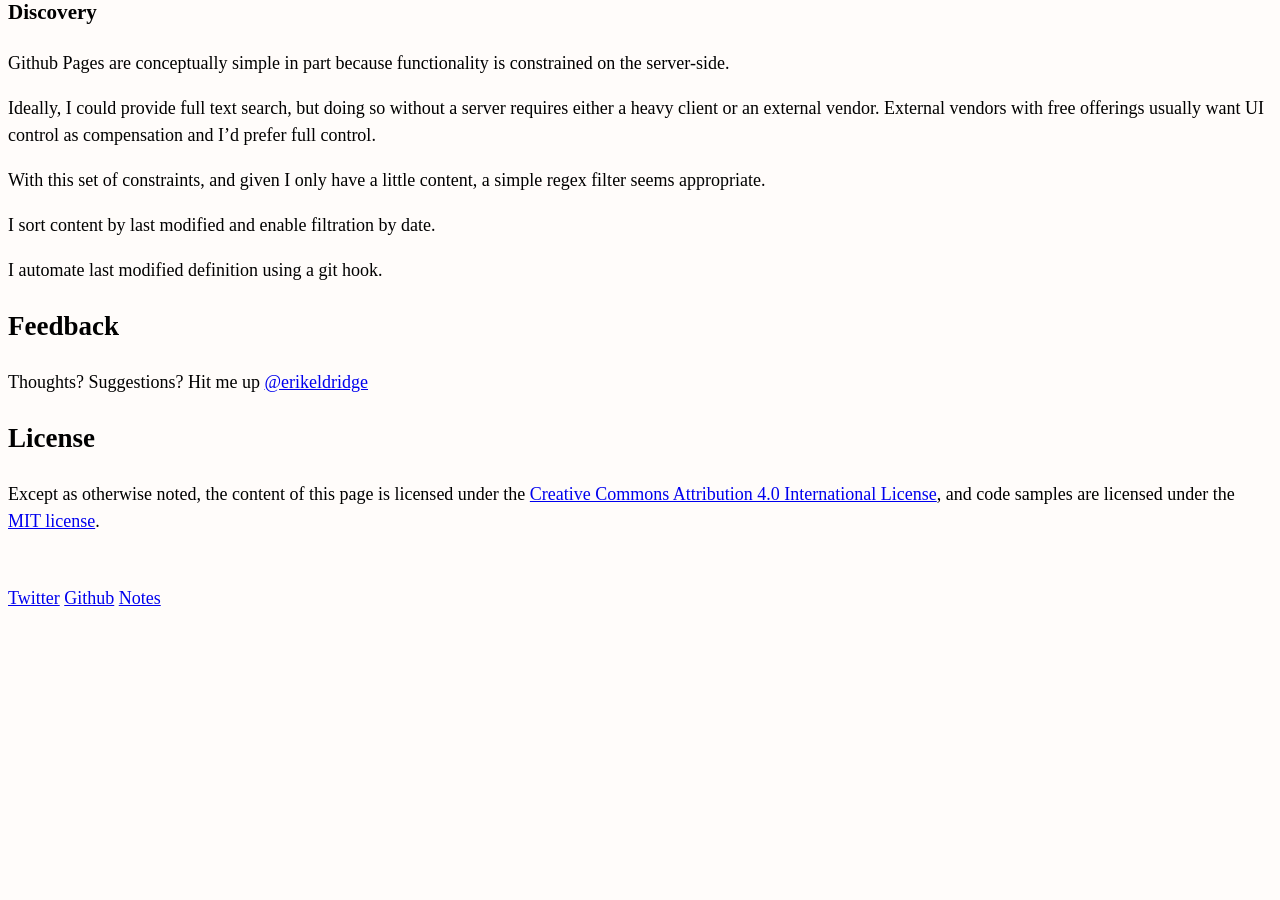
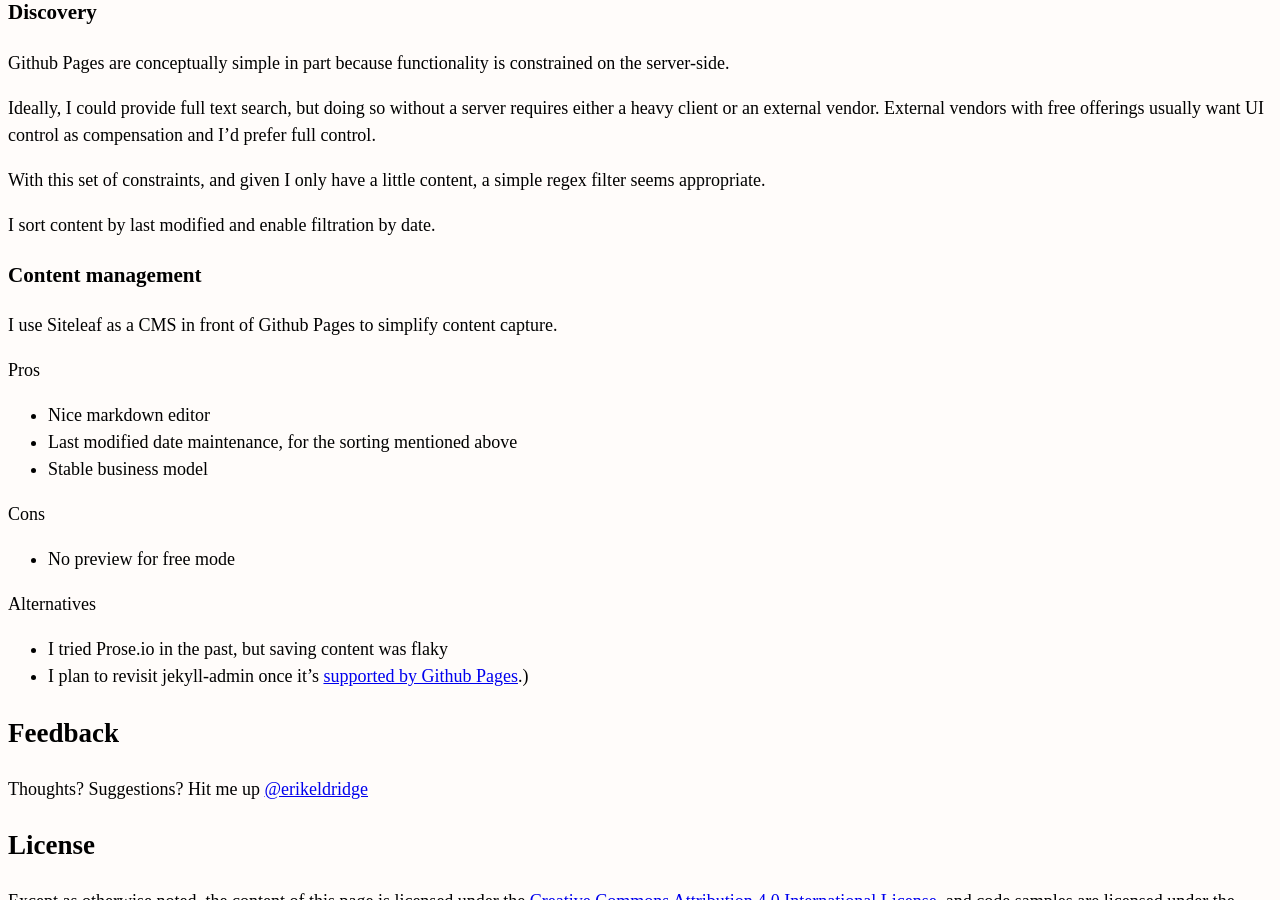
Before and after one commit to erikeldridge/erikeldridge.github.com, a Jekyll site: the page built from _posts/2017-09-27-blog.md, in a window 1280 px wide and 900 px high, scrolled down 626 px. Built offline with Jekyll 4.4.1, drawn with Linux system fonts in a browser that asks for light colours; nearby versions of some CDN libraries; before the commit the page ends 1241 px from its top, so only the background shows below that.

Commit message:
Updated Blog

```diff
--- a/_posts/2017-09-27-blog.md
+++ b/_posts/2017-09-27-blog.md
@@ -37,4 +37,18 @@
 
 I sort content by last modified and enable filtration by date.
 
-I automate last modified definition using a git hook.
+### Content management
+
+I use Siteleaf as a CMS in front of Github Pages to simplify content capture.
+
+Pros
+- Nice markdown editor
+- Last modified date maintenance, for the sorting mentioned above
+- Stable business model
+
+Cons
+- No preview for free mode
+
+Alternatives
+- I tried Prose.io in the past, but saving content was flaky
+- I plan to revisit jekyll-admin once it's [supported by Github Pages](https://stackoverflow.com/a/42401902/1971682).)
```
Also changed, not shown: other parts of _posts/2017-09-27-blog.md (+1 -1 lines).
